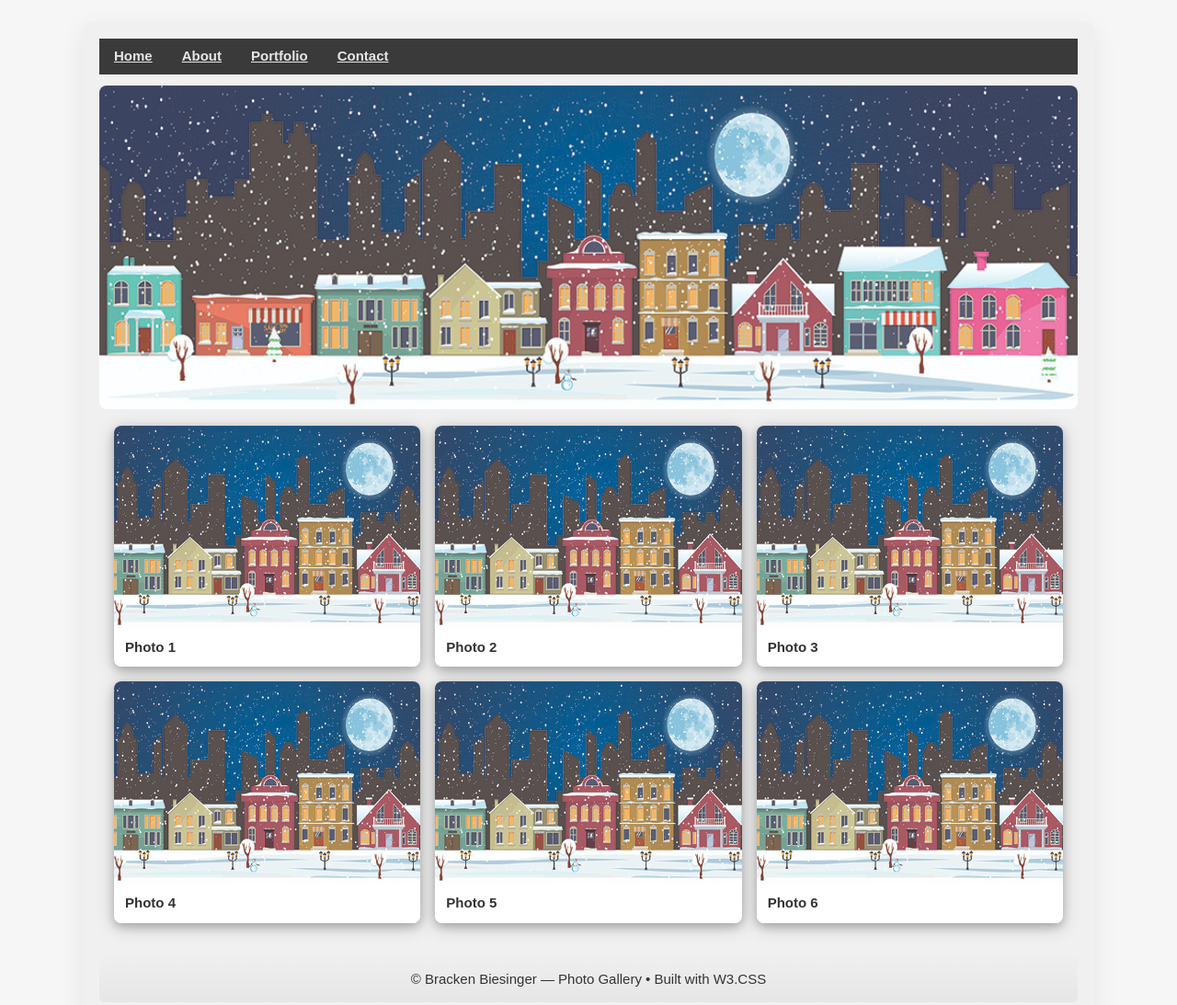
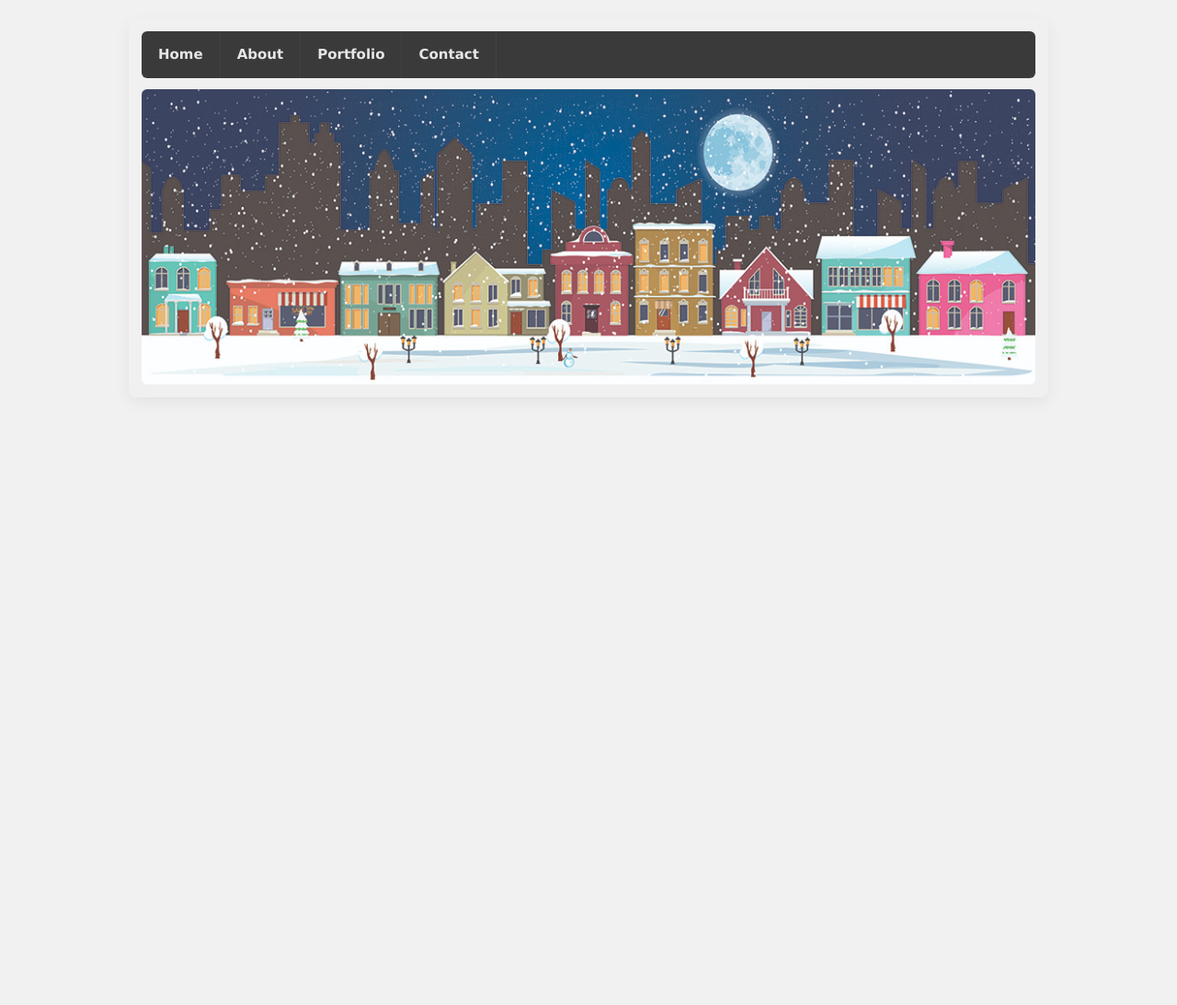
Before and after one commit to BrackMister/Nav2, a plain HTML site: page index.html in a window 1280 px wide. Shown: the whole page at 92% size. After the commit the page ends 800 px from the top, so only its background shows below. Drawn offline with nearby package versions, Linux system fonts and the light colour scheme.

Commit message:
Update index.html

```diff
--- a/index.html
+++ b/index.html
@@ -1,107 +1,67 @@
 <!doctype html>
 <html lang="en">
 <head>
-<meta charset="utf-8" />
-<meta name="viewport" content="width=device-width,initial-scale=1" />
-<link rel="stylesheet" href="https://www.w3schools.com/w3css/4/w3.css">
-<title>Gallery Test</title>
+  <meta charset="utf-8" />
+  <meta name="viewport" content="width=device-width,initial-scale=1" />
+  <link rel="stylesheet" href="https://www.w3schools.com/w3css/4/w3.css">
+  <title>My Website</title>
+  <style>
+    .graybox {
+      background: #f0f0f0;
+      padding: 14px;
+      border-radius: 8px;
+      max-width: 1000px;
+      margin: 20px auto;
+      box-shadow: 0 6px 18px rgba(0,0,0,0.06);
+    }
 
-<style>
-  body { background:#f6f6f6; font-family: Arial, Helvetica, sans-serif; }
-  .graybox { max-width:1100px; margin:24px auto; padding:18px; background:#f0f0f0; border-radius:10px; box-shadow:0 8px 28px rgba(0,0,0,0.07); }
-  .my-nav .w3-bar { background:#3a3a3a; }
-  .navlink { color:#e6e6e6; font-weight:600; }
-  .banner { width:100%; max-height:420px; object-fit:cover; border-radius:8px; display:block; margin-top:12px; }
+    .my-nav {
+      border-radius: 6px;
+      overflow: hidden;
+    }
 
-  /* Grid */
-  .w3-row-padding { margin-top:18px; }
-  .w3-card-4 { border-radius:8px; overflow:hidden; }
+    .my-nav .w3-bar {
+      background: #3a3a3a;
+      color: #dcdcdc;
+    }
 
-  /* thumbnail image inside card: consistent crop */
-  .thumb-img {
-    width:100%;
-    height:220px;
-    object-fit:cover;    /* keeps aspect ratio and crops to fill box */
-    display:block;
-    transition: transform .35s ease, box-shadow .35s ease;
-  }
-  .card-hover:hover .thumb-img { transform:scale(1.05); box-shadow:0 12px 28px rgba(0,0,0,0.18); }
+    .my-nav .navlink {
+      color: #e6e6e6;
+      font-weight: 600;
+      padding: 14px 18px;
+      text-decoration: none;
+      border-right: 1px solid rgba(255,255,255,0.04);
+    }
 
-  .card-caption { padding:10px 12px; background:#fff; font-weight:600; color:#333; }
+    .my-nav .navlink:hover {
+      background: #5c5c5c;
+      color: #ffffff;
+    }
 
-  @media (max-width:640px) {
-    .thumb-img { height:150px; }
-  }
+    .banner {
+      display: block;
+      width: 100%;
+      height: auto;
+      margin-top: 12px;
+      border-radius: 6px;
+      object-fit: cover;
+      max-height: 360px;
+    }
+  </style>
+</head>
 
-  footer.site-footer { margin-top:20px; padding:14px; text-align:center; background:linear-gradient(#efefef,#e6e6e6); border-radius:6px; color:#333; }
-</style>
-</head>
-<body>
-
+<body class="w3-light-grey">
   <div class="graybox">
     <nav class="my-nav">
       <div class="w3-bar">
-        <a href="#" class="w3-bar-item navlink">Home</a>
+        <a href="#" class="w3-bar-item navlink active">Home</a>
         <a href="#" class="w3-bar-item navlink">About</a>
         <a href="#" class="w3-bar-item navlink">Portfolio</a>
         <a href="#" class="w3-bar-item navlink">Contact</a>
       </div>
     </nav>
 
-    <!-- Banner -->
-    <img src="TownfrontwithSnow1000.jpg" alt="Banner" class="banner">
-
-    <!-- Gallery (3 cols x 2 rows) - using the same image for all slots for testing -->
-    <div class="w3-row-padding">
-      <div class="w3-third w3-margin-bottom">
-        <div class="w3-card-4 card-hover">
-          <img class="thumb-img" src="TownfrontwithSnow1000.jpg" alt="Photo 1">
-          <div class="card-caption">Photo 1</div>
-        </div>
-      </div>
-
-      <div class="w3-third w3-margin-bottom">
-        <div class="w3-card-4 card-hover">
-          <img class="thumb-img" src="TownfrontwithSnow1000.jpg" alt="Photo 2">
-          <div class="card-caption">Photo 2</div>
-        </div>
-      </div>
-
-      <div class="w3-third w3-margin-bottom">
-        <div class="w3-card-4 card-hover">
-          <img class="thumb-img" src="TownfrontwithSnow1000.jpg" alt="Photo 3">
-          <div class="card-caption">Photo 3</div>
-        </div>
-      </div>
-
-      <!-- Row 2 -->
-      <div class="w3-third w3-margin-bottom">
-        <div class="w3-card-4 card-hover">
-          <img class="thumb-img" src="TownfrontwithSnow1000.jpg" alt="Photo 4">
-          <div class="card-caption">Photo 4</div>
-        </div>
-      </div>
-
-      <div class="w3-third w3-margin-bottom">
-        <div class="w3-card-4 card-hover">
-          <img class="thumb-img" src="TownfrontwithSnow1000.jpg" alt="Photo 5">
-          <div class="card-caption">Photo 5</div>
-        </div>
-      </div>
-
-      <div class="w3-third w3-margin-bottom">
-        <div class="w3-card-4 card-hover">
-          <img class="thumb-img" src="TownfrontwithSnow1000.jpg" alt="Photo 6">
-          <div class="card-caption">Photo 6</div>
-        </div>
-      </div>
-    </div>
-
-    <!-- Footer -->
-    <footer class="site-footer">
-      © Bracken Biesinger — Photo Gallery • Built with W3.CSS
-    </footer>
+    <img src="TownfrontwithSnow1000.jpg" alt="Snowy Town Banner" class="banner w3-image">
   </div>
-
 </body>
 </html>
```
